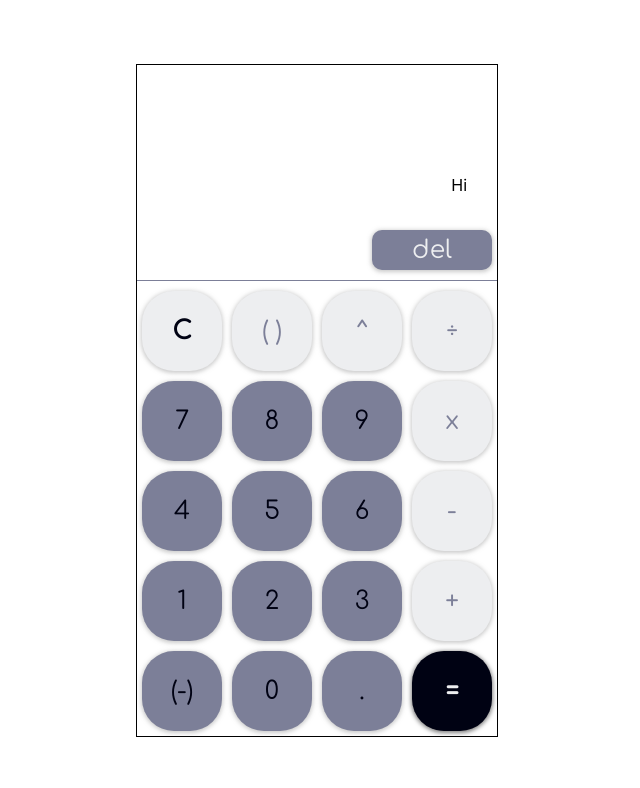
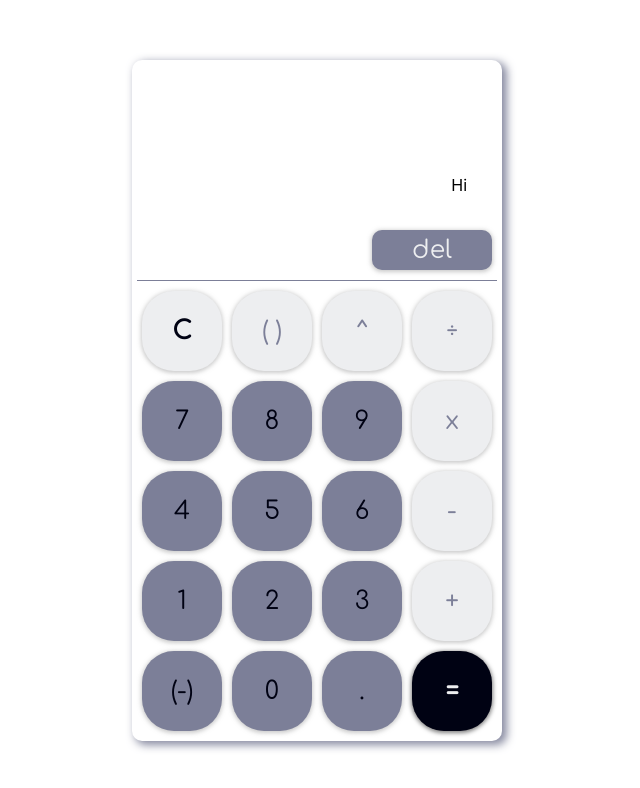
Before and after one commit to zlederma/calculator, a React (Create React App) app: page / in a window 1280 px wide. Shown: the top 788 px of the page, without its empty margins (323-963 px from the left). Built offline with nearby package versions, Linux system fonts and the light colour scheme.

Commit message:
Added a shadow

```diff
--- a/src/components/Calculator.css
+++ b/src/components/Calculator.css
@@ -1,4 +1,10 @@
 .calculator__container{
     width: 360px;
-    border: 1px solid black;
+    /* border: 1px solid #9699b5; */
+    border-radius: 10px;
+    padding: 5px;
+
+    box-shadow: 4px 3px 9px 1px rgba(124,127,152,0.91);
+    -webkit-box-shadow: 4px 3px 9px 1px rgba(124,127,152,0.91);
+    -moz-box-shadow: 4px 3px 9px 1px rgba(124,127,152,0.91);
 }
```
